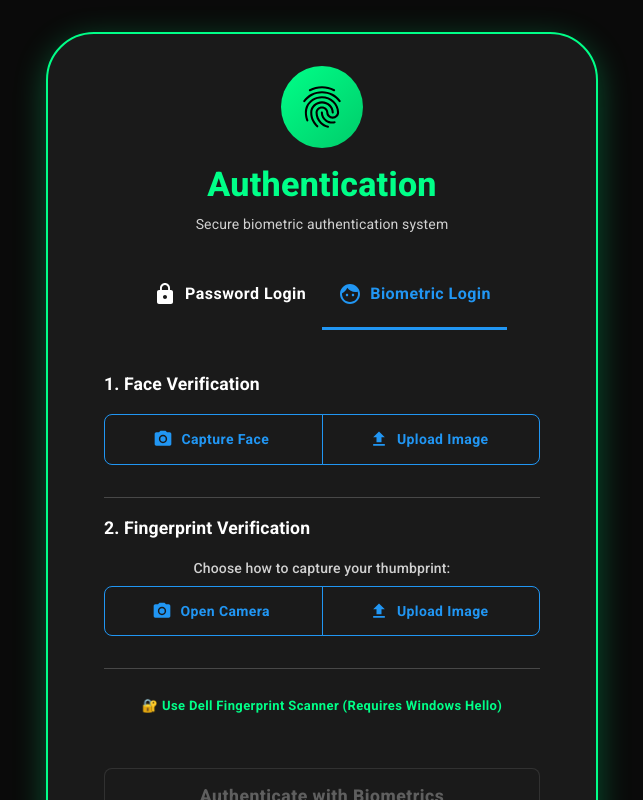
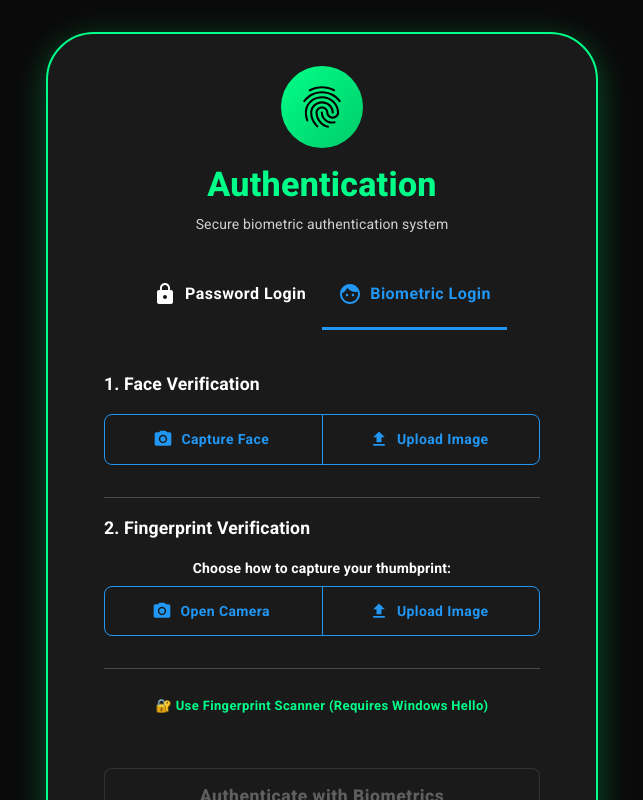
Before and after one commit to BTech20/biometric-auth-system, a React (Create React App) app in the folder frontend/: page /verify in a window 1280 px wide. Both pictures are taken after a click on the tab "Biometric Login". Shown: the top 800 px of the page, without its empty margins (318-961 px from the left). Built offline with nearby package versions, Linux system fonts and the light colour scheme; no server answers.

Commit message:
UI improvements: Make thumbprint text white and remove Dell branding

```diff
--- a/frontend/src/components/HardwareFingerprintScanner.js
+++ b/frontend/src/components/HardwareFingerprintScanner.js
@@ -121,7 +121,7 @@ function HardwareFingerprintScanner({ onCapture, username = 'user', mode = 'regi
           Click button below → Windows will prompt for your fingerprint
         </Typography>
         <Typography variant="caption" color="text.secondary" sx={{ display: 'block', mb: 2 }}>
-          Make sure your Dell fingerprint sensor is clean and dry
+          Make sure your fingerprint sensor is clean and dry
         </Typography>
 
         <Button
--- a/frontend/src/pages/BiometricVerify.js
+++ b/frontend/src/pages/BiometricVerify.js
@@ -404,7 +404,7 @@ function BiometricVerify() {
 
               {!useHardwareScanner && !showFpWebcam && !fingerprintImage && (
                 <>
-                  <Typography variant="body2" color="text.secondary" sx={{ mb: 1, textAlign: 'center' }}>
+                  <Typography variant="body2" sx={{ mb: 1, textAlign: 'center', color: '#fff', fontWeight: 600 }}>
                     Choose how to capture your thumbprint:
                   </Typography>
                   <ButtonGroup fullWidth variant="outlined" sx={{ mb: 2 }}>
@@ -540,7 +540,7 @@ function BiometricVerify() {
                   }
                 }}
               >
-                {useHardwareScanner ? '← Back to Camera/Upload' : '🔐 Use Dell Fingerprint Scanner (Windows Hello)'}
+                {useHardwareScanner ? '← Back to Camera/Upload' : '🔐 Use Fingerprint Scanner (Windows Hello)'}
               </Button>
 
               {faceImage && fingerprintImage && (
--- a/frontend/src/pages/Login.js
+++ b/frontend/src/pages/Login.js
@@ -327,7 +327,7 @@ function Login({ setIsAuthenticated }) {
 
             {!useHardwareScanner && !showFpWebcam && !fingerprintImage && (
               <>
-                <Typography variant="body2" sx={{ mb: 1, textAlign: 'center', color: 'rgba(255,255,255,0.8)', fontWeight: 500 }}>
+                <Typography variant="body2" sx={{ mb: 1, textAlign: 'center', color: '#fff', fontWeight: 600 }}>
                   Choose how to capture your thumbprint:
                 </Typography>
                 <ButtonGroup fullWidth variant="outlined" sx={{
@@ -470,7 +470,7 @@ function Login({ setIsAuthenticated }) {
               onClick={() => setUseHardwareScanner(!useHardwareScanner)}
               sx={{ mb: 2, color: '#00ff88', fontWeight: 600 }}
             >
-              {useHardwareScanner ? '← Back to Camera/Upload' : '🔐 Use Dell Fingerprint Scanner (Requires Windows Hello)'}
+              {useHardwareScanner ? '← Back to Camera/Upload' : '🔐 Use Fingerprint Scanner (Requires Windows Hello)'}
             </Button>
             <Button
               fullWidth
--- a/frontend/src/pages/Register.js
+++ b/frontend/src/pages/Register.js
@@ -297,7 +297,7 @@ function Register({ setIsAuthenticated }) {
 
               {!useHardwareScanner && !showFpWebcam && !fingerprintImage && (
                 <>
-                  <Typography variant="body2" sx={{ mb: 1, textAlign: 'center', color: 'rgba(255,255,255,0.8)', fontWeight: 500 }}>
+                  <Typography variant="body2" sx={{ mb: 1, textAlign: 'center', color: '#fff', fontWeight: 600 }}>
                     Choose how to capture your thumbprint:
                   </Typography>
                   <ButtonGroup fullWidth variant="outlined" sx={{
@@ -418,7 +418,7 @@ function Register({ setIsAuthenticated }) {
                 onClick={() => setUseHardwareScanner(!useHardwareScanner)}
                 sx={{ color: '#00ff88', fontWeight: 600 }}
               >
-                {useHardwareScanner ? '← Back to Camera/Upload' : '🔐 Use Dell Fingerprint Scanner (Requires Windows Hello)'}
+                {useHardwareScanner ? '← Back to Camera/Upload' : '🔐 Use Fingerprint Scanner (Requires Windows Hello)'}
               </Button>
             </>
           )}
```
